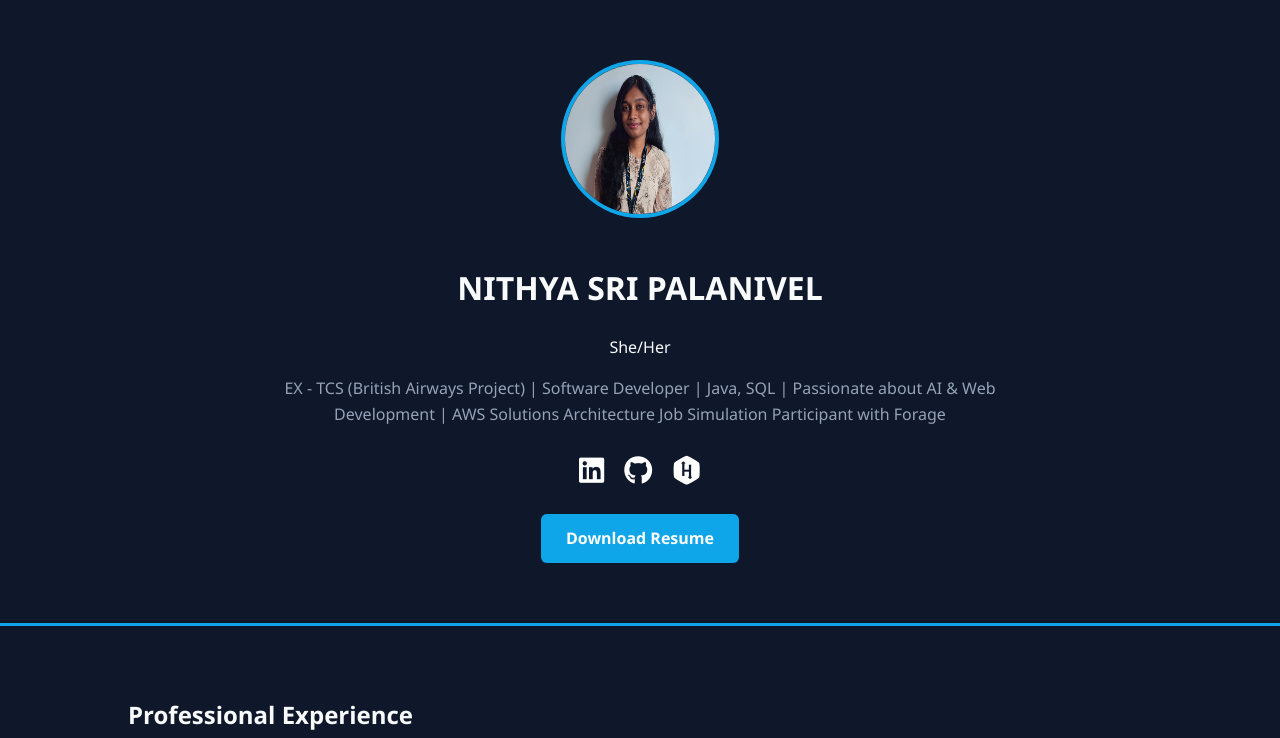
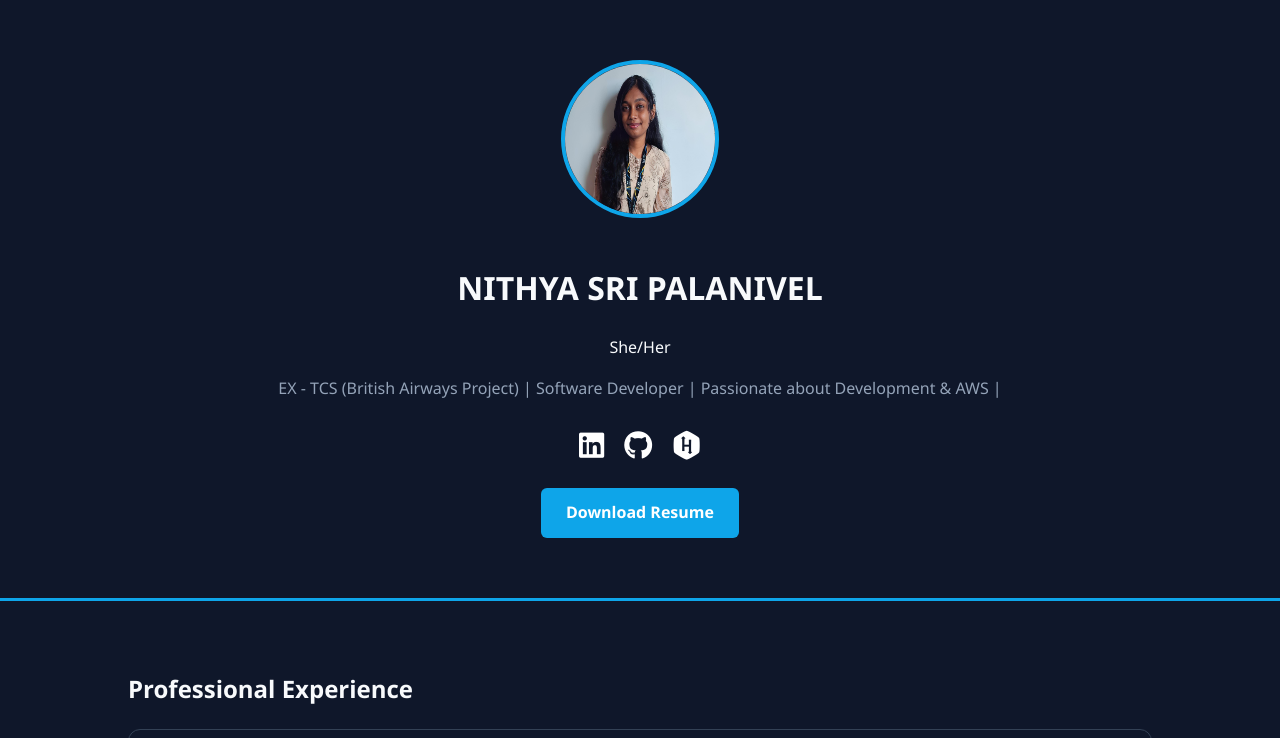
Before and after one commit to NITHYAVEL04/nithyasri-portfolio, a website: page index.html in a window 1280 px wide. Shown: the top 738 px of the page. Drawn offline with Linux system fonts and the light colour scheme.

Commit message:
Changes in Description

```diff
--- a/index.html
+++ b/index.html
@@ -12,7 +12,7 @@
         <img src="Mypicture.jpeg" alt="Nithya Sri P" class="profile-img">
         <h1>NITHYA SRI PALANIVEL</h1>
         <p class="pronouns">She/Her</p>
-        <p class="tagline">EX - TCS (British Airways Project) | Software Developer | Java, SQL | Passionate about AI & Web Development | AWS Solutions Architecture Job Simulation Participant with Forage</p>
+        <p class="tagline">EX - TCS (British Airways Project) | Software Developer | Passionate about Development & AWS |</p>
 
         <div class="social-links">
             <a href="https://linkedin.com/in/nithya-sri-p-427440213" target="_blank"><i class="fab fa-linkedin"></i></a>
```
